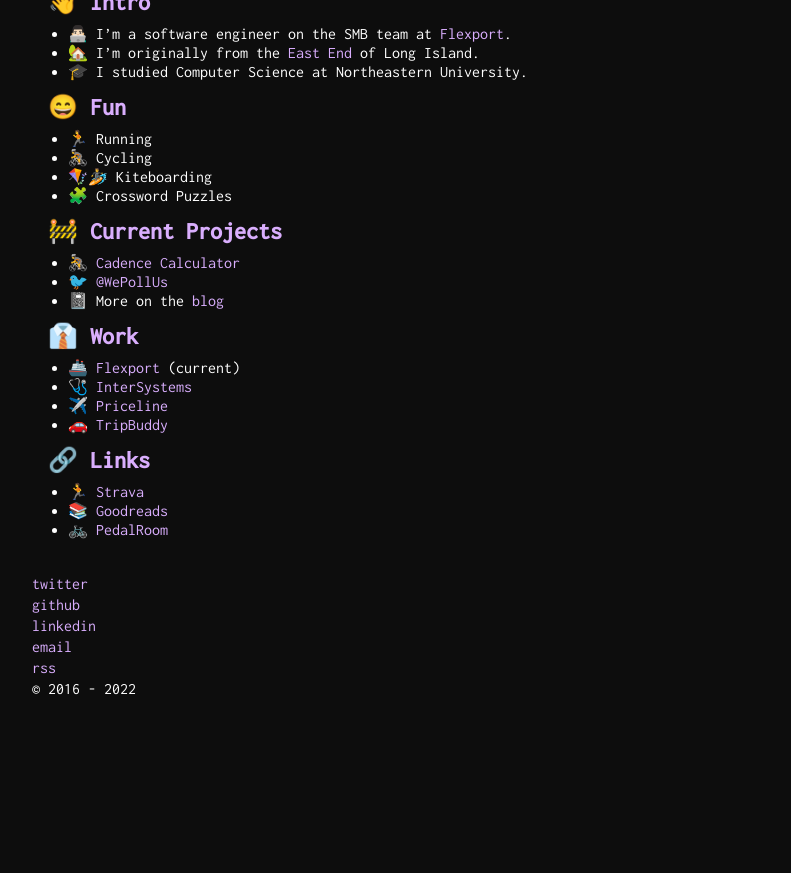
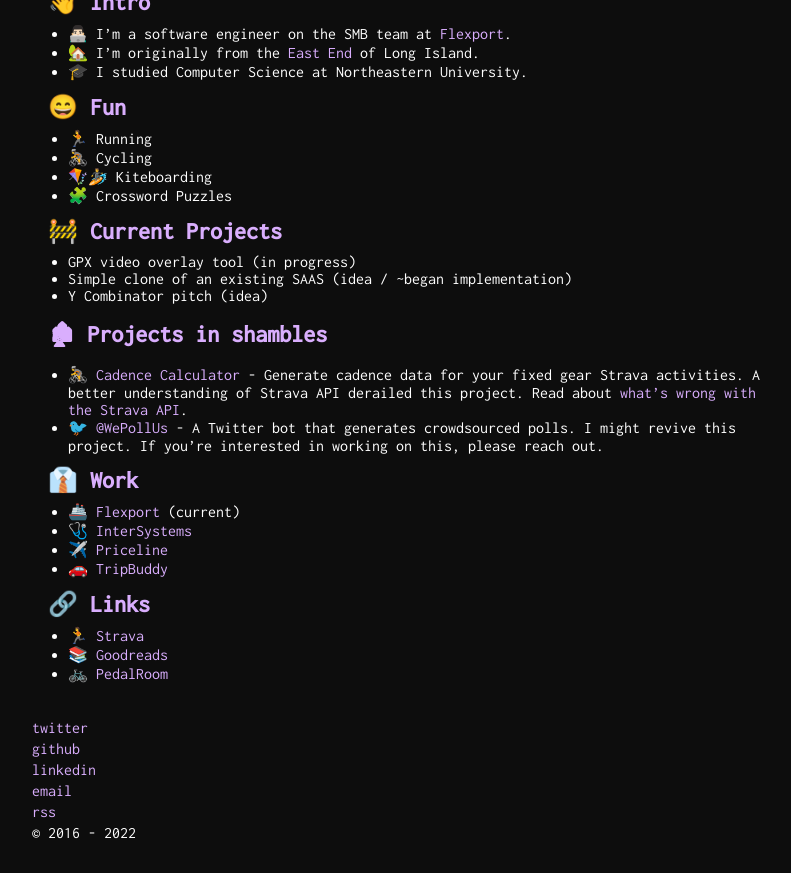
Before and after one commit to walkersutton/walkersutton.github.io, a Jekyll site: the page built from about.md, in a window 1280 px wide, cut to the strip 450-1323 px from the top of the page. Shown: the whole strip, without its empty margins (232-1023 px from the left). Built offline with Jekyll 4.4.1, drawn with Linux system fonts in a browser that asks for light colours; before the commit the page ends 1179 px from its top, so only the background shows below that.

Commit message:
update projects

```diff
--- a/about.md
+++ b/about.md
@@ -19,9 +19,13 @@
 * 🧩 Crossword Puzzles
 
 ## 🚧 Current Projects
-* 🚴 [Cadence Calculator](https://cadecalc.app)
-* 🐦 [@WePollUs](https://twitter.com/wepollus)
-* 📓 More on the [blog](/blog)
+* GPX video overlay tool (in progress)
+* Simple clone of an existing SAAS (idea / ~began implementation)
+* Y Combinator pitch (idea)
+
+## 🏚 Projects in shambles
+* 🚴 [Cadence Calculator](https://github.com/walkersutton/cadence-calculator) - Generate cadence data for your fixed gear Strava activities. A better understanding of Strava API derailed this project. Read about [what's wrong with the Strava API](https://walkersutton.com/coming_soon).
+* 🐦 [@WePollUs](https://twitter.com/wepollus) - A Twitter bot that generates crowdsourced polls. I might revive this project. If you're interested in working on this, please reach out.
 
 ## 👔 Work
 * 🚢 [Flexport](https://www.flexport.com) (current)
```
